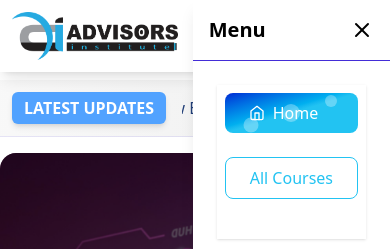
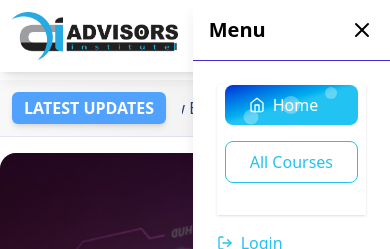
Before and after one commit to rubina02akter/advisor-web, a React (Vite) app in the folder client-side/: page / in a window 390 px wide. Both pictures are taken after a click on the button 366 px from the left and 36 px from the top of the page. Shown: the top 249 px of the page. Built offline with nearby package versions, Linux system fonts and the light colour scheme; no server answers.

Commit message:
navbar design

```diff
--- a/client-side/src/Shared/Navbar.jsx
+++ b/client-side/src/Shared/Navbar.jsx
@@ -49,9 +49,9 @@ const Navbar = () => {
           to="/"
           className={({ isActive }) =>
             `nav-btn ${
-             isActive
-                ? "text-white mt-2 md:m-0 bg-gradient-to-br from-[#0322d4] via-[#22C3F2] to-[#22C3F2]"
-                : "text-[#22C3F2] mt-2 mb-2 md:m-0 border border-[#22C3F2] bg-transparent hover:bg-[#22C3F2]/20"
+              isActive
+                ? "text-white bg-gradient-to-br from-[#0322d4] via-[#22C3F2] to-[#22C3F2] border-0"
+                : "text-[#22C3F2] border border-[#22C3F2] bg-transparent hover:bg-[#22C3F2]/20"
             }`
           }
         >
@@ -70,7 +70,7 @@ const Navbar = () => {
             `nav-btn ${
               isActive
                 ? "text-white bg-gradient-to-br from-[#0322d4] via-[#22C3F2] to-[#22C3F2]"
-                : "text-[#22C3F2] mt-2 mb-2 md:m-0 border border-[#22C3F2] bg-transparent hover:bg-[#22C3F2]/20"
+                : "text-[#22C3F2] border border-[#22C3F2] bg-transparent hover:bg-[#22C3F2]/20"
             }`
           }
         >
@@ -108,14 +108,14 @@ const Navbar = () => {
               `nav-btn ${
                 isActive
                   ? "text-white bg-gradient-to-br from-[#0322d4] via-[#22C3F2] to-[#22C3F2]"
-                : "text-[#22C3F2] mt-4 md:m-0 border border-[#22C3F2] bg-transparent hover:bg-[#22C3F2]/20"
+                  : "text-[#22C3F2] border border-[#22C3F2] bg-transparent hover:bg-[#22C3F2]/20"
               }`
             }
           >
             <span className="bubble bubble-1"></span>
             <span className="bubble bubble-2"></span>
             <span className="bubble bubble-3"></span>
-            <span className="btn-text">Add Course</span>
+            <span className="btn-text">Add course</span>
           </NavLink>
         )}
       </li>
@@ -128,14 +128,14 @@ const Navbar = () => {
               `nav-btn ${
                 isActive
                   ? "text-white bg-gradient-to-br from-[#0322d4] via-[#22C3F2] to-[#22C3F2]"
-                  : "text-[#22C3F2] mt-4 mb-3 md:m-0 border border-[#22C3F2] bg-transparent hover:bg-[#22C3F2]/20"
+                  : "text-[#22C3F2] border border-[#22C3F2] bg-transparent hover:bg-[#22C3F2]/20"
               }`
             }
           >
             <span className="bubble bubble-1"></span>
             <span className="bubble bubble-2"></span>
             <span className="bubble bubble-3"></span>
-            <span className="btn-text">My Added Course</span>
+            <span className="btn-text">My Added course</span>
           </NavLink>
         )}
       </li>
@@ -153,6 +153,7 @@ const Navbar = () => {
         <Link to="/">
           <div className="text-xl font-bold flex items-center">
             <img src={logo} alt="" className="w-full h-12 " />
+            {/* <p className="text-[#22C3F2] font-medium">Advisors</p> */}
           </div>
         </Link>
 
```
